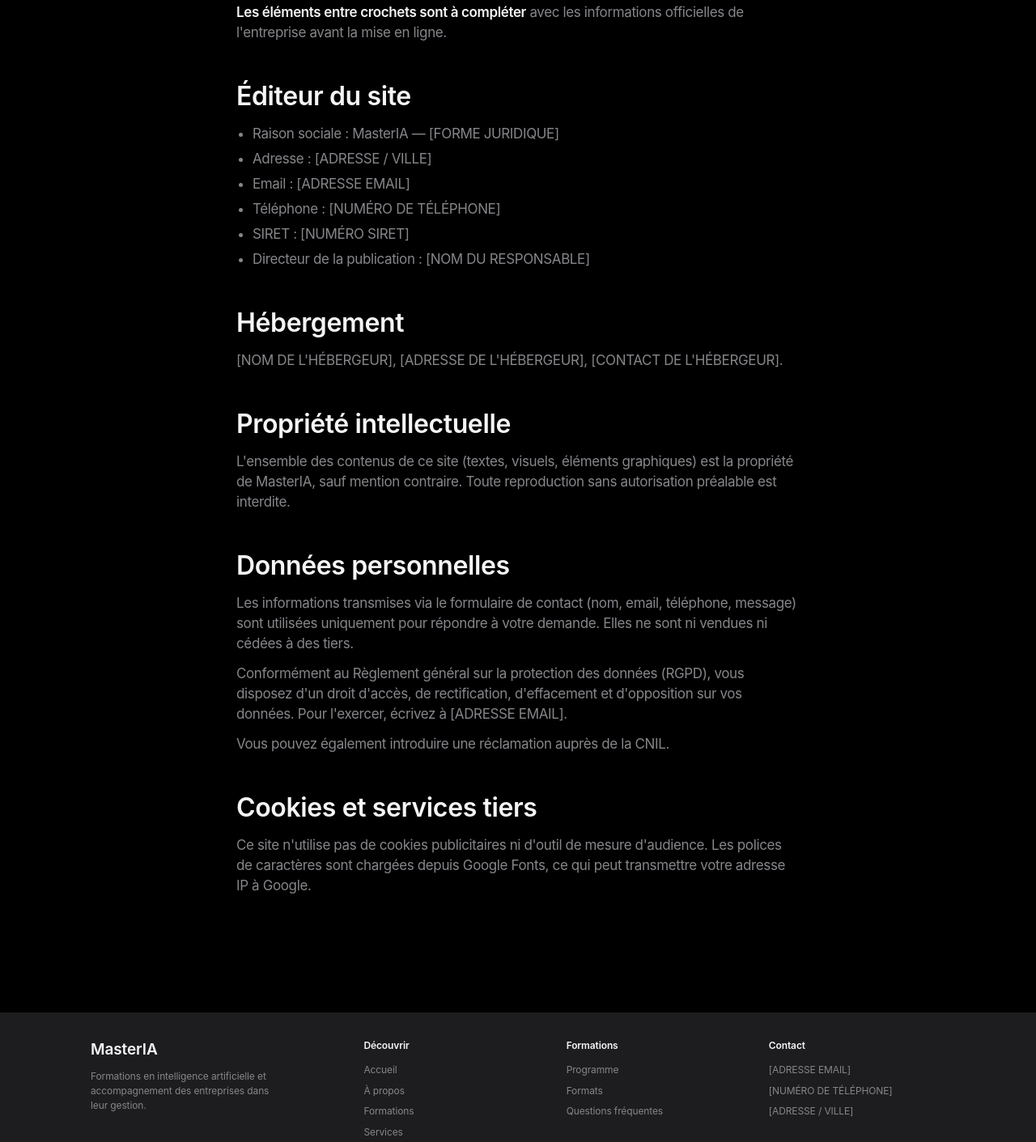
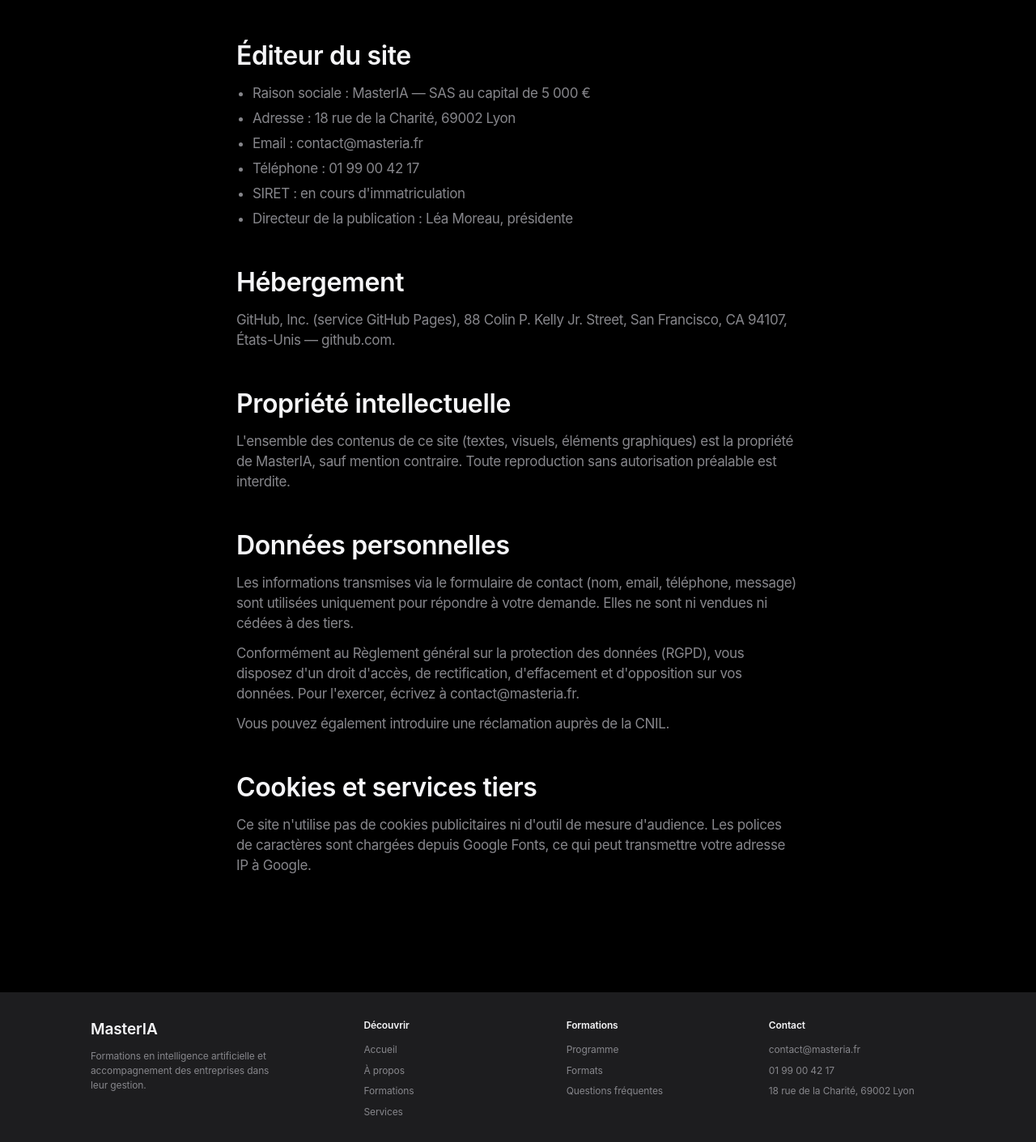
Before and after one commit to nokiachollet-ux/Site-web-test1, a plain HTML site: page mentions-legales.html in a window 1280 px wide. Shown: the part 555-1966 px from the top of the page at 81% size. Drawn offline with Linux system fonts and the light colour scheme.

Commit message:
Ajout des coordonnées et informations légales (fictives)
Co-Authored-By: Claude Opus 5.5 <noreply@anthropic.com>
Claude-Session: https://claude.ai/code/session_018gG53Vgz4DXaBw5KWMsPag

```diff
--- a/mentions-legales.html
+++ b/mentions-legales.html
@@ -71,27 +71,26 @@
 
     <section class="legal" aria-label="Mentions légales">
       <div class="container legal__body">
-        <p><strong>Les éléments entre crochets sont à compléter</strong> avec les informations officielles de l'entreprise avant la mise en ligne.</p>
 
         <h2>Éditeur du site</h2>
         <ul>
-          <li>Raison sociale : MasterIA — [FORME JURIDIQUE]</li>
-          <li>Adresse : [ADRESSE / VILLE]</li>
-          <li>Email : [ADRESSE EMAIL]</li>
-          <li>Téléphone : [NUMÉRO DE TÉLÉPHONE]</li>
-          <li>SIRET : [NUMÉRO SIRET]</li>
-          <li>Directeur de la publication : [NOM DU RESPONSABLE]</li>
+          <li>Raison sociale : MasterIA — SAS au capital de 5 000 €</li>
+          <li>Adresse : 18 rue de la Charité, 69002 Lyon</li>
+          <li>Email : contact@masteria.fr</li>
+          <li>Téléphone : 01 99 00 42 17</li>
+          <li>SIRET : en cours d'immatriculation</li>
+          <li>Directeur de la publication : Léa Moreau, présidente</li>
         </ul>
 
         <h2>Hébergement</h2>
-        <p>[NOM DE L'HÉBERGEUR], [ADRESSE DE L'HÉBERGEUR], [CONTACT DE L'HÉBERGEUR].</p>
+        <p>GitHub, Inc. (service GitHub Pages), 88 Colin P. Kelly Jr. Street, San Francisco, CA 94107, États-Unis — github.com.</p>
 
         <h2>Propriété intellectuelle</h2>
         <p>L'ensemble des contenus de ce site (textes, visuels, éléments graphiques) est la propriété de MasterIA, sauf mention contraire. Toute reproduction sans autorisation préalable est interdite.</p>
 
         <h2 id="confidentialite">Données personnelles</h2>
         <p>Les informations transmises via le formulaire de contact (nom, email, téléphone, message) sont utilisées uniquement pour répondre à votre demande. Elles ne sont ni vendues ni cédées à des tiers.</p>
-        <p>Conformément au Règlement général sur la protection des données (RGPD), vous disposez d'un droit d'accès, de rectification, d'effacement et d'opposition sur vos données. Pour l'exercer, écrivez à [ADRESSE EMAIL].</p>
+        <p>Conformément au Règlement général sur la protection des données (RGPD), vous disposez d'un droit d'accès, de rectification, d'effacement et d'opposition sur vos données. Pour l'exercer, écrivez à contact@masteria.fr.</p>
         <p>Vous pouvez également introduire une réclamation auprès de la CNIL.</p>
 
         <h2>Cookies et services tiers</h2>
@@ -127,9 +126,9 @@
         <div>
           <h3>Contact</h3>
           <ul>
-            <li><a href="mailto:[ADRESSE EMAIL]">[ADRESSE EMAIL]</a></li>
-            <li><a href="tel:[NUMÉRO DE TÉLÉPHONE]">[NUMÉRO DE TÉLÉPHONE]</a></li>
-            <li>[ADRESSE / VILLE]</li>
+            <li><a href="mailto:contact@masteria.fr">contact@masteria.fr</a></li>
+            <li><a href="tel:+33199004217">01 99 00 42 17</a></li>
+            <li>18 rue de la Charité, 69002 Lyon</li>
           </ul>
         </div>
       </div>
```
Also changed, not shown: apropos.html (+3 -3 lines), contact.html (+7 -7 lines), formations.html (+3 -3 lines), index.html (+8 -8 lines), services.html (+3 -3 lines), 1 other file.
